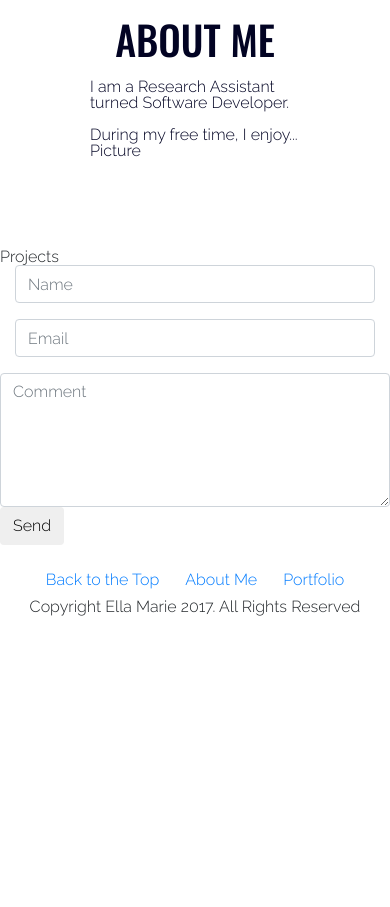
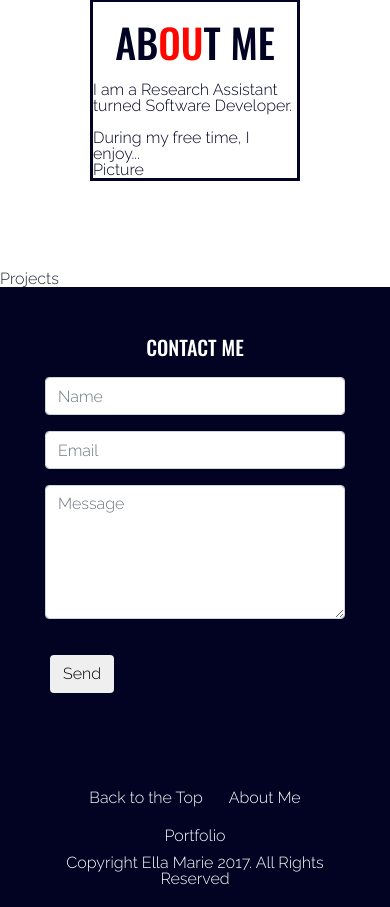
Before and after one commit to ellamarie005/ella-portfolio, a React (Create React App) app: page / in a window 390 px wide. Shown: the part 935-1842 px from the top of the page. Before the commit the page ends 1551 px from the top, so only its background shows below. Built offline with nearby package versions, Linux system fonts and the light colour scheme; what assets would draw is missing.

Commit message:
working contact form, next step is setting up email

```diff
--- a/src/components/AboutMe.jsx
+++ b/src/components/AboutMe.jsx
@@ -7,7 +7,7 @@ class AboutMe extends Component {
       <Portfolio>
         <Row className='row'>
           <div className='col-md-6'>
-            <h1>ABOUT ME</h1>
+            <h1>AB<span>OU</span>T ME</h1>
             <p>I am a Research Assistant turned Software Developer.</p>
             <br />
             <p>During my free time, I enjoy...</p>
@@ -25,6 +25,8 @@ const Portfolio = styled.div`
 background-color: white;
 color: #020323;
 margin: 90px;
+border: solid;
+border-color: #020323;
 }`
 
 const Row = styled.div`
@@ -36,6 +38,9 @@ h1 {
   text-align: center;
   margin: 20px;
 }
+h1 span {
+  color: #ff0500;
+}
 `
 
 export default AboutMe;
--- a/src/components/Contact.jsx
+++ b/src/components/Contact.jsx
@@ -2,20 +2,47 @@ import React, { Component } from 'react';
 import styled from 'styled-components';
 
 class Contact extends Component {
+  constructor() {
+    super();
+    this.state = {
+      name: '',
+      email: '',
+      message: ''
+    };
+    this.updateStateValues = this.updateStateValues.bind(this);
+    this.sendHandler = this.sendHandler.bind(this);
+  }
+
+  updateStateValues(event) {
+    event.preventDefault();
+    this.setState({
+      [event.target.name]: event.target.value,
+    });
+  }
+
+  sendHandler() {
+
+  }
+
   render() {
     return (
-      <ContactForm className='col-md-8'>
-        <form className='row' action='/thanks' method='POST'>
-          <div className='col-sm-6 form-group'>
-            <input className='form-control' id='firstName' name='firstName' placeholder='Name' type='text' required />
+      <ContactForm>
+        <h1>CONTACT ME</h1>
+        <form id='Form' className='col-md-7'>
+          <div className='row' action='/thanks' method='POST'>
+            <div id='firstName' className='col-sm-6 form-group'>
+              <input className='form-control' value={this.state.name} onChange={this.updateStateValues} id='name' name='name' placeholder='Name' type='text' required />
+            </div>
+            <div className='col-sm-6 form-group'>
+              <input className='form-control' value={this.state.email} onChange={this.updateStateValues} id='email' name='email' placeholder='Email' type='email' required />
+            </div>
+            <div className='col-md'>
+              <textarea className='form-control' value={this.state.message} onChange={this.updateStateValues} id='message' name='message' placeholder='Message' rows='5' />
+            </div>
           </div>
-          <div className='col-sm-6 form-group'>
-            <input className='form-control' id='email' name='email' placeholder='Email' type='email' required />
-          </div>
-          <textarea className='form-control' id='comment' name='comment' placeholder='Comment' rows='5' />
           <br />
           <div className='row'>
-            <div className='col-md-12 form-group'>
+            <div className='form-group'>
               <button className='btn pull-right' type='submit'>Send</button>
             </div>
           </div>
@@ -26,7 +53,25 @@ class Contact extends Component {
 }
 
 const ContactForm = styled.div`
-margin: 0 auto;
+padding: 30px;
+background-color: #020323;
+color: white;
+
+h1 {
+  font-size: 20px;
+  text-align: center;
+  margin: 20px;
+}
+
+#Form {
+  margin: 0 auto;
+}
+
+button {
+  margin: 20px;
+}
+
+
 `
 
 export default Contact;
--- a/src/components/Footer.jsx
+++ b/src/components/Footer.jsx
@@ -4,16 +4,27 @@ import styled from 'styled-components';
 class Footer extends Component {
   render() {
     return (
-      <footer class="container-fluid text-center">
-        <div class="col-md-12">
-          <a href="#cover" class="btn btn-default">Back to the Top</a>
-          <a href="#about" class="btn btn-default">About Me</a>
-          <a href="#portfolio" class="btn btn-default">Portfolio</a>
-        </div>
-        <p>Copyright Ella Marie 2017. All Rights Reserved</p>
-      </footer>
+      <FooterInfo>
+        <footer className="container-fluid text-center">
+          <div className="col-md-12">
+            <a href="#cover" className="btn">Back to the Top</a>
+            <a href="#about" className="btn">About Me</a>
+            <a href="#portfolio" className="btn">Portfolio</a>
+          </div>
+          <p>Copyright Ella Marie 2017. All Rights Reserved</p>
+        </footer>
+      </FooterInfo>
     )
   }
 }
 
+const FooterInfo = styled.div`
+background-color: #020323;
+color: white;
+padding: 20px;
+
+a {
+  color: white;
+}
+`
 export default Footer;
--- a/src/components/Header.jsx
+++ b/src/components/Header.jsx
@@ -1,8 +1,8 @@
 import React, { Component } from 'react';
 import styled from 'styled-components';
-import logo from 'assets/2-copy.png';
 import HamburgerMenu from 'components/ui/HamburgerMenu';
 import logoWhite from 'assets/1-copy.png';
+import logo from 'assets/2-copy.png';
 
 class Header extends Component {
   state = {
```
Also changed, not shown: src/components/Skills.jsx (added).
